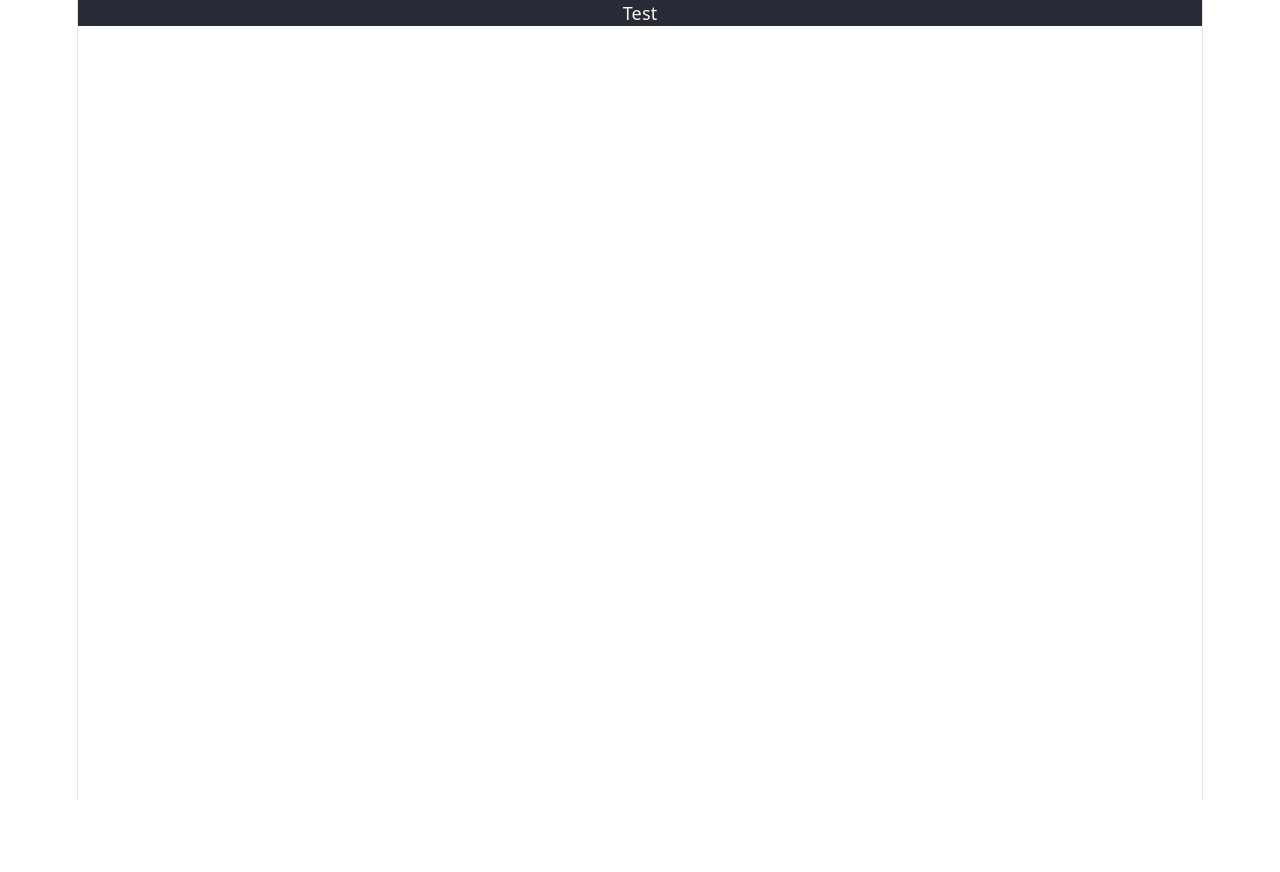
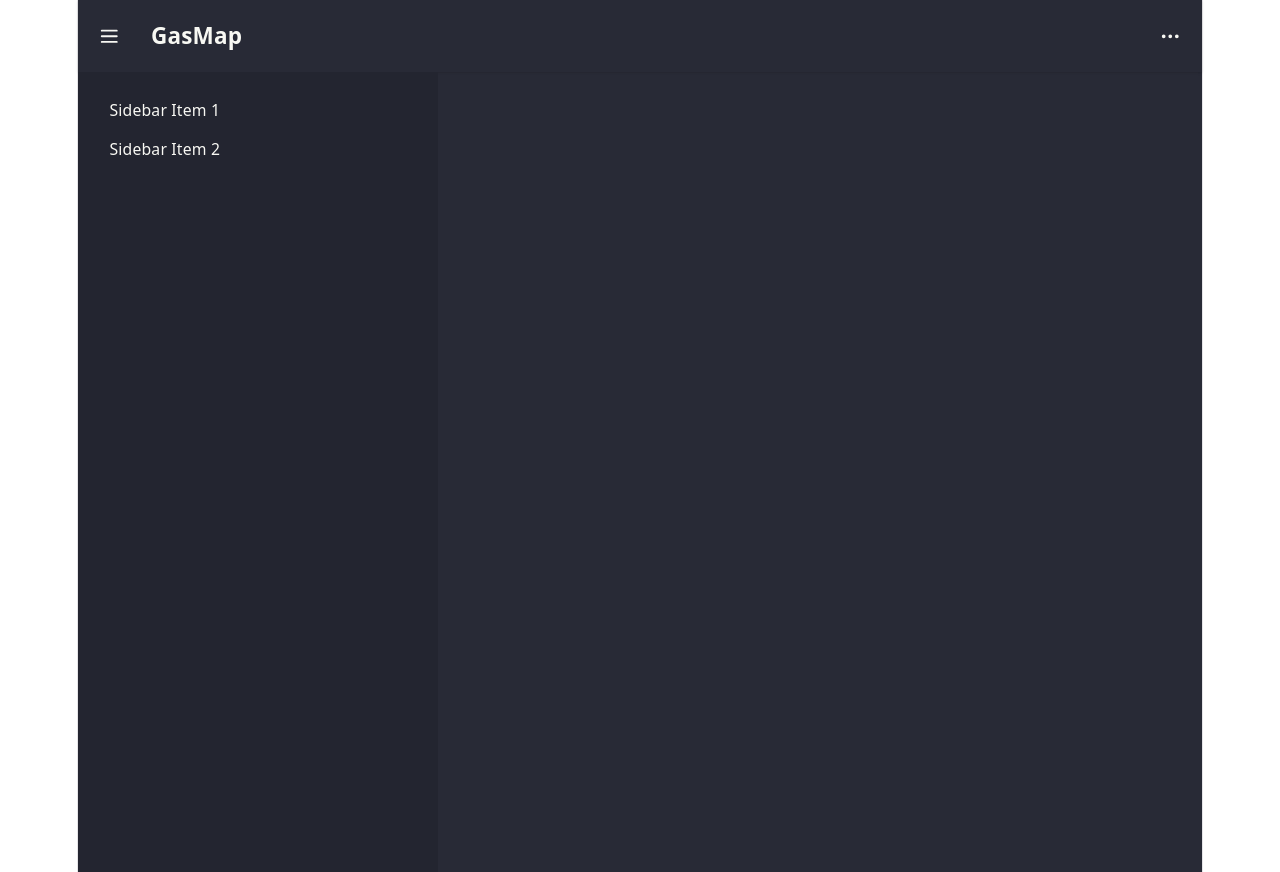
Before and after one commit to MLaurenceMC/GasMap, a React app in the folder GasMap/frontend/: page / in a window 1280 px wide. Before the commit the page ends 800 px from the top, so only its background shows below. Built offline with nearby package versions, Linux system fonts and the light colour scheme; the HTML template or start-up script is replaced by a standard one.

Commit message:
feat: add NavBar and SideBar

```diff
--- a/GasMap/frontend/src/App.jsx
+++ b/GasMap/frontend/src/App.jsx
@@ -1,10 +1,21 @@
 import { useState } from "react";
 import "./App.css";
 
+import MapBox from "./components/MapBox";
+import ModalForm from "./components/ModalForm";
+import NavBar from "./components/NavBar";
+import SideBar from "./components/SideBar";
+
 function App() {
+
   return (
     <>
-      <div data-theme="dracula">Test</div>
+      <div data-theme="dracula">
+        <NavBar></NavBar>
+        {/* <MapBox></MapBox> */}
+        <SideBar></SideBar>
+        {/* <ModalForm></ModalForm> */}
+      </div>
     </>
   );
 }
--- /dev/null
+++ b/GasMap/frontend/src/components/MapBox.jsx
@@ -0,0 +1,5 @@
+export default function MapBox() {
+    return (
+        <></>
+    );
+}
--- /dev/null
+++ b/GasMap/frontend/src/components/ModalForm.jsx
@@ -0,0 +1,5 @@
+export default function ModalForm() {
+    return (
+        <></>
+    );
+}
--- /dev/null
+++ b/GasMap/frontend/src/components/NavBar.jsx
@@ -0,0 +1,45 @@
+export default function NavBar() {
+  return (
+    <div className="navbar bg-base-100 shadow-sm">
+      <div className="navbar-start">
+        <button className="btn btn-square btn-ghost">
+          <svg
+            xmlns="http://www.w3.org/2000/svg"
+            fill="none"
+            viewBox="0 0 24 24"
+            className="inline-block h-5 w-5 stroke-current"
+          >
+            {" "}
+            <path
+              strokeLinecap="round"
+              strokeLinejoin="round"
+              strokeWidth="2"
+              d="M4 6h16M4 12h16M4 18h16"
+            ></path>{" "}
+          </svg>
+        </button>
+        <div className="flex-none">
+          <a className="btn btn-ghost text-xl">GasMap</a>
+        </div>
+      </div>
+      <div className="navbar-end">
+        <button className="btn btn-square btn-ghost">
+          <svg
+            xmlns="http://www.w3.org/2000/svg"
+            fill="none"
+            viewBox="0 0 24 24"
+            className="inline-block h-5 w-5 stroke-current"
+          >
+            {" "}
+            <path
+              strokeLinecap="round"
+              strokeLinejoin="round"
+              strokeWidth="2"
+              d="M5 12h.01M12 12h.01M19 12h.01M6 12a1 1 0 11-2 0 1 1 0 012 0zm7 0a1 1 0 11-2 0 1 1 0 012 0zm7 0a1 1 0 11-2 0 1 1 0 012 0z"
+            ></path>{" "}
+          </svg>
+        </button>
+      </div>
+    </div>
+  );
+}
--- /dev/null
+++ b/GasMap/frontend/src/components/SideBar.jsx
@@ -0,0 +1,21 @@
+export default function SideBar() {
+    return (
+        <div className="drawer lg:drawer-open">
+        <input id="my-drawer-3" type="checkbox" className="drawer-toggle" />
+        <div className="drawer-content flex flex-col items-center justify-center">
+            {/* Page content here */}
+            <label htmlFor="my-drawer-3" className="btn drawer-button lg:hidden">
+            Open drawer
+            </label>
+        </div>
+        <div className="drawer-side">
+            <label htmlFor="my-drawer-3" aria-label="close sidebar" className="drawer-overlay"></label>
+            <ul className="menu bg-base-200 min-h-full w-80 p-4">
+            {/* Sidebar content here */}
+            <li><a>Sidebar Item 1</a></li>
+            <li><a>Sidebar Item 2</a></li>
+            </ul>
+        </div>
+        </div>
+    );
+}
```
Also changed, not shown: GasMap/frontend/src/components/MapBox.js (deleted), GasMap/frontend/src/components/ModalForm.js (deleted), GasMap/frontend/src/components/SideBar.js (deleted).
